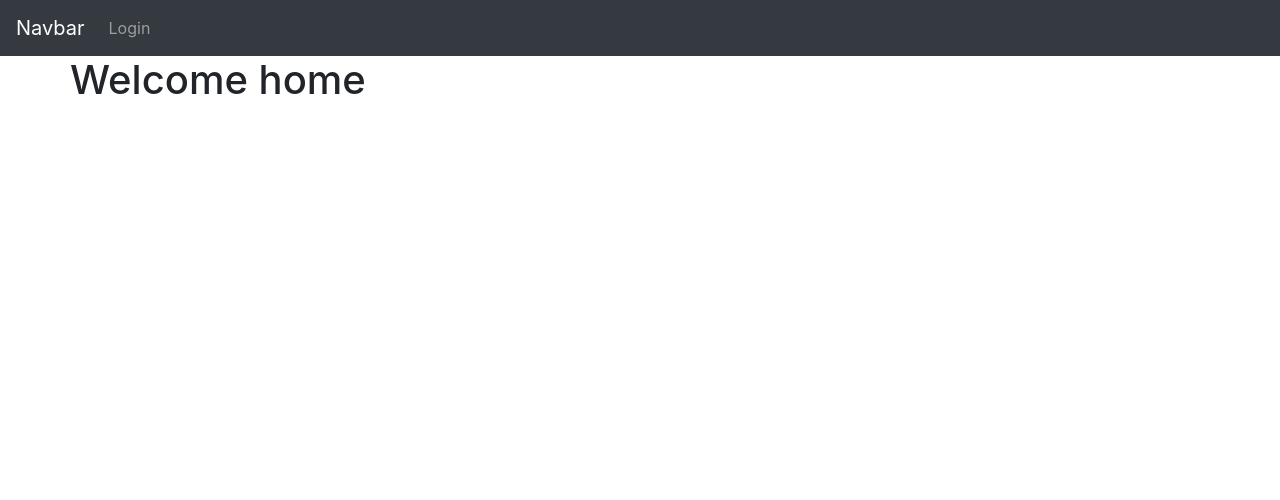
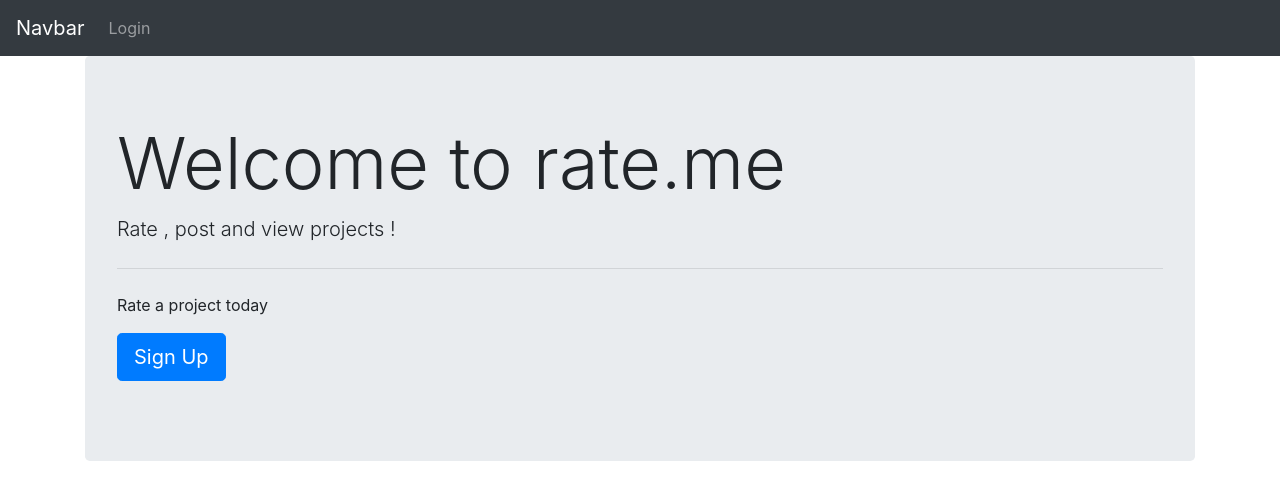
Before and after one commit to Tyra-hans/rate.me, a Django app: page / in a window 1280 px wide. Shown: the top 500 px of the page. Run offline with Django 3.2, Linux system fonts and the light colour scheme; some libraries are stand-ins or nearby versions.

Commit message:
Creates a jumbotron for the UI beautification

```diff
--- a/rateapp/templates/all-posts/landing.html
+++ b/rateapp/templates/all-posts/landing.html
@@ -4,9 +4,15 @@
 
  <div class="container">
 
-   <div class="row">
-     <h1>Welcome home</h1>
-   </div>
+  <div class="jumbotron">
+    <h1 class="display-3">Welcome to rate.me</h1>
+    <p class="lead">Rate , post and view projects ! </p>
+    <hr class="my-4">
+    <p>Rate a project today </p>
+    <p class="lead">
+      <a class="btn btn-primary btn-lg" href="#" role="button">Sign Up</a>
+    </p>
+  </div>
 
    <div class="row">
      <h1 class="text-center"></h1>
```
